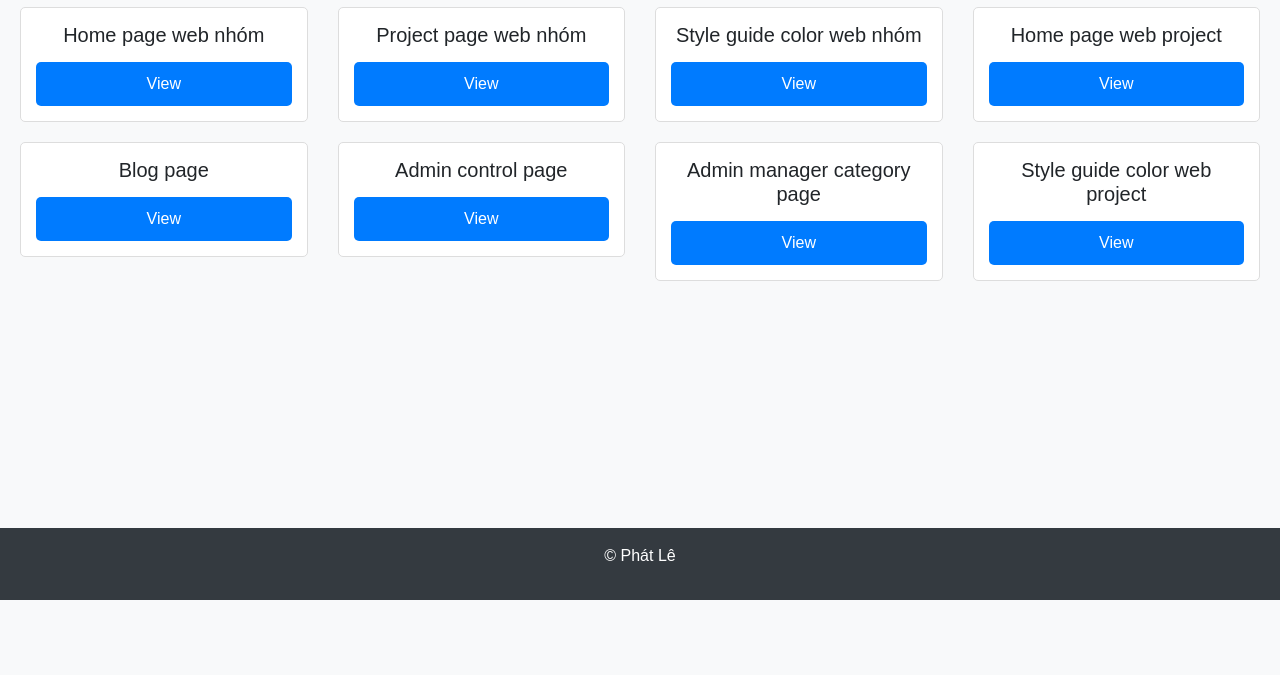
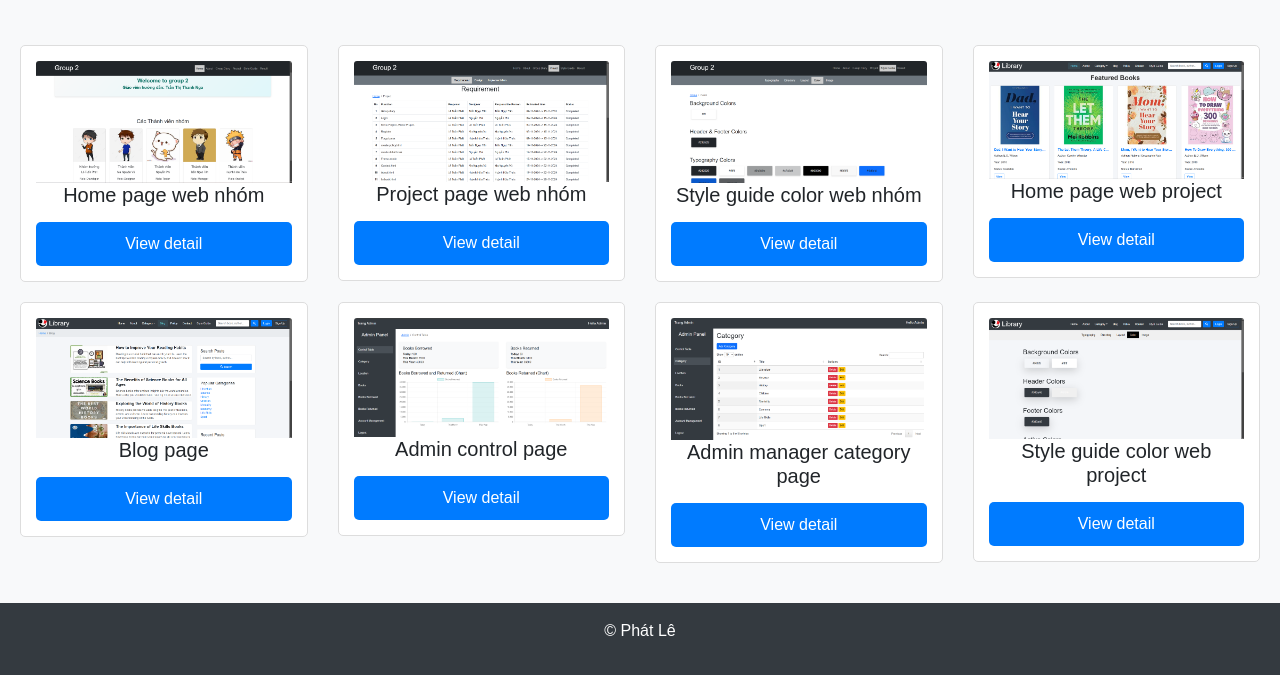
Before and after one commit to letuanphat21/HCI2025_21129858, a plain HTML site: page result.html in a window 1280 px wide. Shown: the part 200-875 px from the top of the page. Before the commit the page ends 800 px from the top, so only its background shows below. Drawn offline with nearby package versions, Linux system fonts and the light colour scheme.

Commit message:
update result.html

```diff
--- a/result.html
+++ b/result.html
@@ -25,56 +25,64 @@
         </ol>
       </nav>
     <div class="content">
-
+      <h2 style="text-align: center;">Result</h2>
         <div class="row" style="margin-top: 60px;">
             <div class="col-md-3">
                 <div class="card">
+                    <img src="img/result/homewebnhom.png" class="card-img-top" alt="Image description">
                     <h5>Home page web nhóm</h5>
-                    <a href="https://letuanphat21.github.io/giao-tiep-nguoi-may/index.html">View</a>
+                    <a href="https://letuanphat21.github.io/giao-tiep-nguoi-may/index.html">View detail</a>
                 </div>
             </div>
             <div class="col-md-3">
                 <div class="card">
+                    <img src="img/result/projectwebnhom.png" class="card-img-top" alt="Image description">
                     <h5>Project page web nhóm</h5>
-                    <a href="https://letuanphat21.github.io/giao-tiep-nguoi-may/project.html">View</a>
+                    <a href="https://letuanphat21.github.io/giao-tiep-nguoi-may/project.html">View detail</a>
                 </div>
             </div>
             <div class="col-md-3">
                 <div class="card">
+                    <img src="img/result/image.png" class="card-img-top" alt="Image description">
                     <h5>Style guide color web nhóm</h5>
-                    <a href="https://letuanphat21.github.io/giao-tiep-nguoi-may/color.html">View</a>
+                    <a href="https://letuanphat21.github.io/giao-tiep-nguoi-may/color.html">View detail</a>
                 </div>
             </div>
             <div class="col-md-3">
                 <div class="card">
+                    <img src="img/result/homewebproject.png" class="card-img-top" alt="Image description">
                     <h5>Home page web project</h5>
-                    <a href="https://letuanphat21.github.io/web_project/index.html">View</a>
+                    <a href="https://letuanphat21.github.io/web_project/index.html">View detail</a>
                 </div>
             </div>
         </div>
         <div class="row">
             <div class="col-md-3">
                 <div class="card">
+                    <img src="img/result/blog.png" class="card-img-top" alt="Image description">
                     <h5>Blog page</h5>
-                    <a href="https://letuanphat21.github.io/web_project/blog.html">View</a>
+                    <a href="https://letuanphat21.github.io/web_project/blog.html">View detail</a>
                 </div>
             </div>
             <div class="col-md-3">
                 <div class="card">
+                    <img src="img/result/controlproject.png" class="card-img-top" alt="Image description">
                     <h5>Admin control page</h5>
-                    <a href="https://letuanphat21.github.io/web_project/admin/admin.html">View</a>
+                    <a href="https://letuanphat21.github.io/web_project/admin/admin.html">View detail</a>
                 </div>
             </div>
             <div class="col-md-3">
                 <div class="card">
+                    <img src="img/result/categor1.png" class="card-img-top" alt="Image description">
                     <h5>Admin manager category page</h5>
-                    <a href="https://letuanphat21.github.io/web_project/admin/listcategory.html">View</a>
+                    <a href="https://letuanphat21.github.io/web_project/admin/listcategory.html">View detail</a>
                 </div>
             </div>
             <div class="col-md-3">
                 <div class="card">
+                    <img src="img/result/colorproject.png" class="card-img-top" alt="Image description">
                     <h5>Style guide color web project</h5>
-                    <a href="https://letuanphat21.github.io/web_project/color.html">View</a>
+                    <a href="https://letuanphat21.github.io/web_project/color.html">View detail</a>
                 </div>
             </div>
         </div>
```
Also changed, not shown: img/result/blog.png (added), img/result/categor1.png (added), img/result/colorproject.png (added), img/result/controlproject.png (added), img/result/homewebnhom.png (added), img/result/homewebproject.png (added), img/result/image.png (added), img/result/projectwebnhom.png (added).
